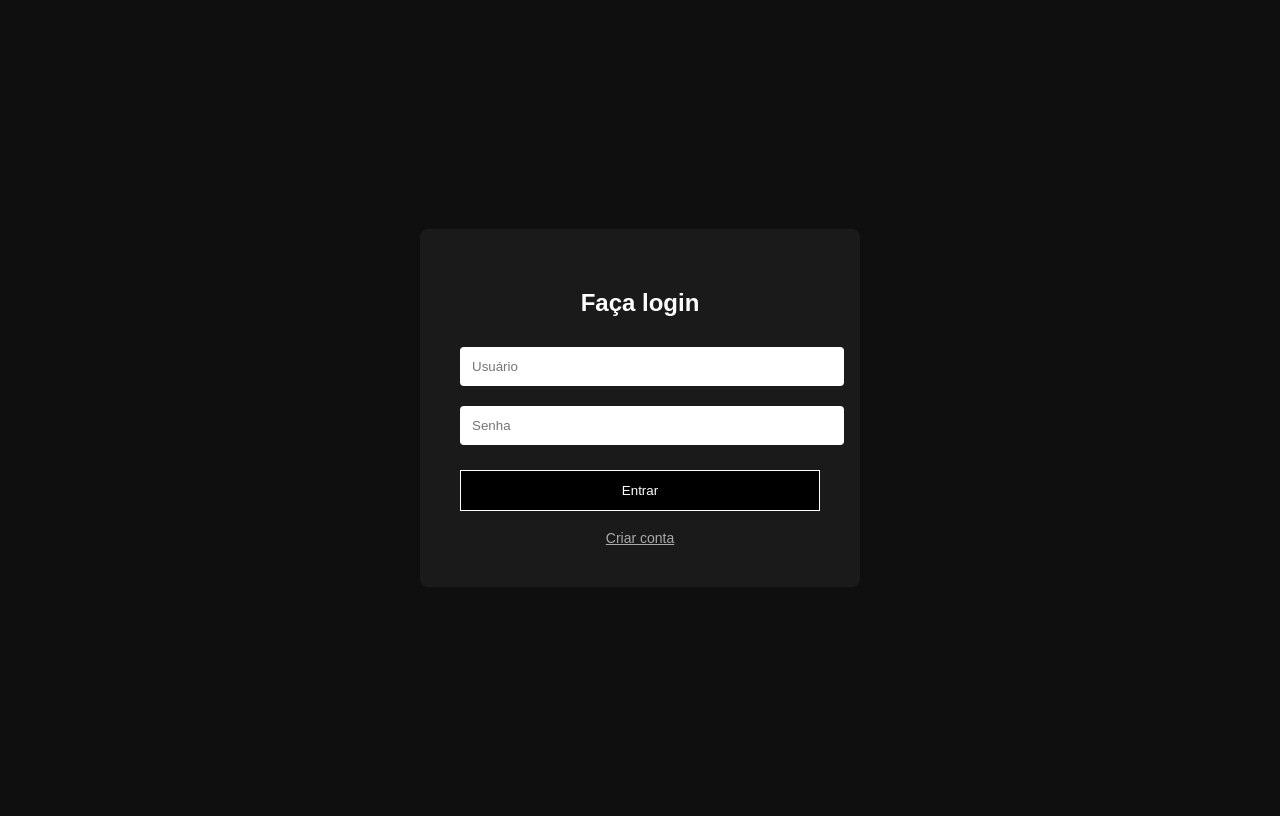
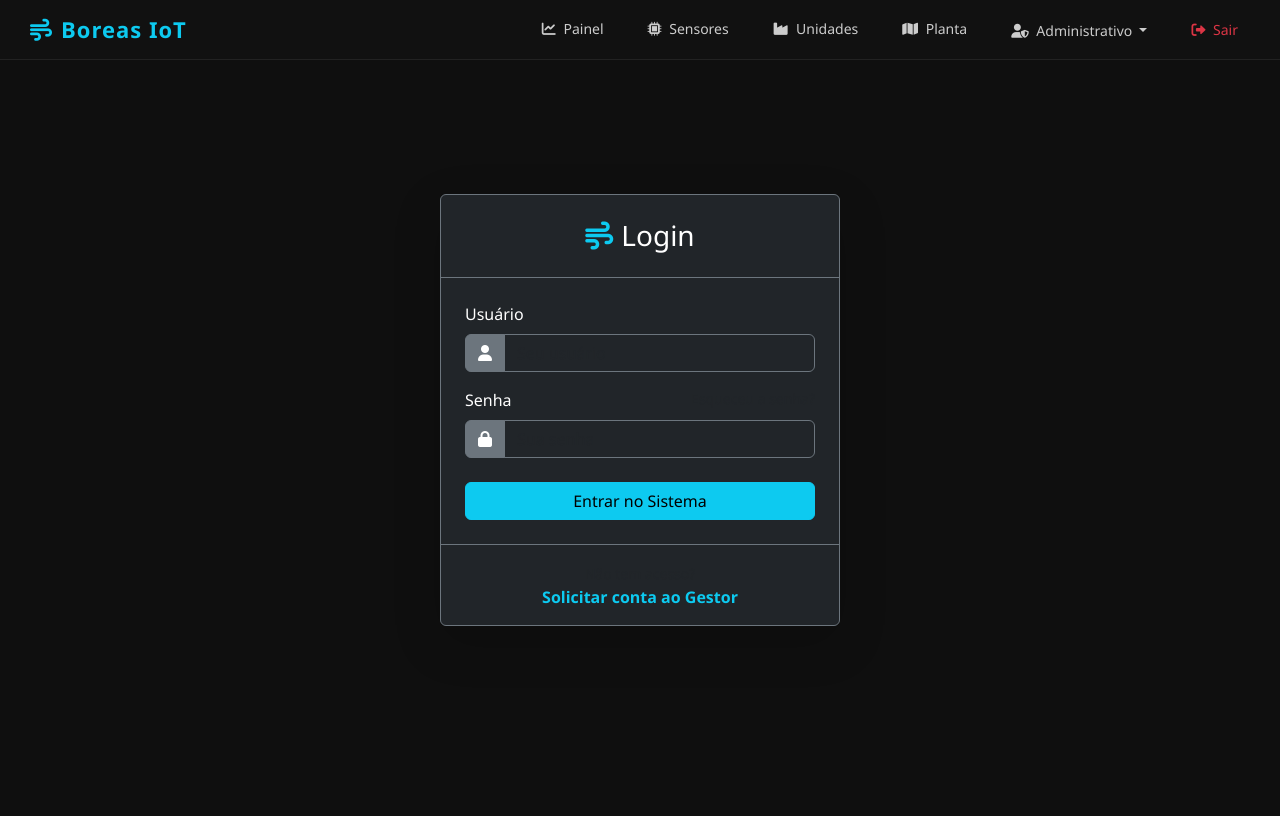
Before and after one commit to arturaguirre/Projeto_Integrador_IoT, a Django app: template monitoramento/templates/auth/login.html in a window 1280 px wide. After the commit the page ends 626 px from the top, so only its background shows below. Run offline with Django 5.2, Linux system fonts and the light colour scheme; the template is opened without the code that fills it, so the values that code supplies are empty.

Commit message:
Criação e reforumlação de Templates

```diff
--- a/monitoramento/templates/auth/login.html
+++ b/monitoramento/templates/auth/login.html
@@ -1,67 +1,44 @@
-<!DOCTYPE html>
-<html lang="pt-br">
-<head>
-    <meta charset="UTF-8">
-    <title>Login | Monitoramento IoT</title>
-    <style>
-        body {
-            background: #0f0f0f;
-            color: #fff;
-            font-family: Arial, sans-serif;
-            display: flex;
-            justify-content: center;
-            align-items: center;
-            height: 100vh;
-        }
+{% extends "monitoramento/base.html" %}
 
-        .login-box {
-            background: #1a1a1a;
-            padding: 40px;
-            border-radius: 8px;
-            width: 360px;
-            text-align: center;
-        }
-
-        input {
-            width: 100%;
-            padding: 12px;
-            margin: 10px 0;
-            border-radius: 4px;
-            border: none;
-        }
-
-        button {
-            width: 100%;
-            padding: 12px;
-            background: #000;
-            color: #fff;
-            border: 1px solid #fff;
-            cursor: pointer;
-            margin-top: 15px;
-        }
-
-        a {
-            color: #aaa;
-            font-size: 14px;
-        }
-    </style>
-</head>
-<body>
-
-<div class="login-box">
-    <!-- Futura logo aqui -->
-    <h2>Faça login</h2>
-
-    <form method="post">
-        {% csrf_token %}
-        <input type="text" name="username" placeholder="Usuário" required>
-        <input type="password" name="password" placeholder="Senha" required>
-        <button type="submit">Entrar</button>
-    </form>
-
-    <br>
-    <a href="#">Criar conta</a>
+{% block content %}
+<div class="container d-flex justify-content-center align-items-center" style="min-height: 80vh;">
+    <div class="card bg-dark text-white border-secondary shadow-lg" style="width: 100%; max-width: 400px;">
+        <div class="card-header border-secondary text-center py-4">
+            <h3 class="mb-0"><i class="fas fa-wind text-info me-2"></i>Login</h3>
+        </div>
+        <div class="card-body p-4">
+            <form method="post">
+                {% csrf_token %}
+                <div class="mb-3">
+                    <label class="form-label">Usuário</label>
+                    <div class="input-group">
+                        <span class="input-group-text bg-secondary border-secondary text-white"><i class="fas fa-user"></i></span>
+                        <input type="text" name="username" class="form-control bg-dark text-white border-secondary" placeholder="Seu usuário" required>
+                    </div>
+                </div>
+                <div class="mb-4">
+                    <label class="form-label d-flex justify-content-between">
+                        Senha
+                        <a href="#" class="text-decoration-none text-muted small hover-info">Esqueceu a senha?</a>
+                    </label>
+                    <div class="input-group">
+                        <span class="input-group-text bg-secondary border-secondary text-white"><i class="fas fa-lock"></i></span>
+                        <input type="password" name="password" class="form-control bg-dark text-white border-secondary" placeholder="Sua senha" required>
+                    </div>
+                </div>
+                <div class="d-grid gap-2">
+                    <button type="submit" class="btn btn-info font-weight-bold">Entrar no Sistema</button>
+                </div>
+            </form>
+        </div>
+        <div class="card-footer border-secondary text-center py-3">
+            <small class="text-muted">Não tem acesso?</small><br>
+            <a href="#" class="text-info text-decoration-none fw-bold">Solicitar conta ao Gestor</a>
+        </div>
+    </div>
 </div>
 
-</body>
-</html>
+<style>
+    .hover-info:hover { color: #0dcaf0 !important; }
+</style>
+{% endblock %}
--- a/monitoramento/templates/monitoramento/base.html
+++ b/monitoramento/templates/monitoramento/base.html
@@ -7,7 +7,6 @@
     <title>{% block title %}Boreas IoT{% endblock %}</title>
 
     <link href="https://cdnjs.cloudflare.com/ajax/libs/font-awesome/6.0.0/css/all.min.css" rel="stylesheet">
-
     <link href="https://cdn.jsdelivr.net/npm/bootstrap@5.3.2/dist/css/bootstrap.min.css" rel="stylesheet">
 
     <style>
@@ -52,6 +51,7 @@
             padding: 8px 12px;
             transition: all 0.3s ease;
             border-bottom: 2px solid transparent;
+            cursor: pointer;
         }
 
         nav a:hover, nav .dropdown-toggle:hover {
@@ -76,6 +76,7 @@
         .dropdown-item {
             font-size: 14px;
             padding: 10px 20px;
+            color: #ccc !important;
         }
 
         .dropdown-item:hover {
@@ -123,19 +124,17 @@
         </a>
 
         <div class="dropdown d-inline">
-            <a class="dropdown-toggle" href="#" role="button" id="dropdownCadastros" data-bs-toggle="dropdown" aria-expanded="false">
-                <i class="fas fa-plus-circle me-1"></i> Cadastros
+            <a class="dropdown-toggle" href="#" role="button" id="dropdownAdmin" data-bs-toggle="dropdown" aria-expanded="false">
+                <i class="fas fa-user-shield me-1"></i> Administrativo
             </a>
-            <ul class="dropdown-menu dropdown-menu-dark shadow" aria-labelledby="dropdownCadastros">
-                <li><a class="dropdown-item" href="{% url 'cadastro_empresa' %}"><i class="fas fa-building me-2"></i>Empresa Principal</a></li>
-                <li><a class="dropdown-item" href="{% url 'cadastro_unidade' %}"><i class="fas fa-store me-2"></i>Nova Unidade (Filial)</a></li>
-                <li><a class="dropdown-item" href="{% url 'cadastro_sensor' %}"><i class="fas fa-sensor me-2"></i>Novo Equipamento</a></li>
+            <ul class="dropdown-menu dropdown-menu-dark shadow" aria-labelledby="dropdownAdmin">
+                <li><a class="dropdown-item" href="{% url 'gerenciar_equipe' %}"><i class="fas fa-users-cog me-2"></i>Gerenciar Equipe</a></li>
                 <li><hr class="dropdown-divider border-secondary"></li>
-                <li><a class="dropdown-item" href="/admin/auth/user/add/"><i class="fas fa-user-plus me-2"></i>Novo Usuário</a></li>
+                <li><a class="dropdown-item" href="{% url 'cadastro_empresa' %}"><i class="fas fa-building me-2"></i>Nova Empresa (Matriz)</a></li>
             </ul>
         </div>
 
-        <a href="{% url 'logout' %}" class="text-danger">
+        <a href="{% url 'logout' %}" class="text-danger border-0">
             <i class="fas fa-sign-out-alt me-1"></i> Sair
         </a>
     </div>
@@ -154,9 +153,10 @@
     {% block content %}{% endblock %}
 </div>
 
-<script src="https://cdn.jsdelivr.net/npm/bootstrap@5.3.2/dist/dist/js/bootstrap.bundle.min.js"></script>
+<script src="https://cdn.jsdelivr.net/npm/bootstrap@5.3.2/dist/js/bootstrap.bundle.min.js"></script>
 
 <script>
+    // Auto-fechar alertas após 5 segundos
     setTimeout(function() {
         let alerts = document.querySelectorAll('.alert');
         alerts.forEach(function(alert) {
```
Also changed, not shown: monitoramento/templates/monitoramento/empresa_lista.html (added, +50 -0 lines), monitoramento/templates/monitoramento/equipe.html (added, +79 -0 lines), monitoramento/templates/monitoramento/form_cadastro.html (+94 -0 lines), monitoramento/templates/monitoramento/unidades.html (+8 -3 lines).
